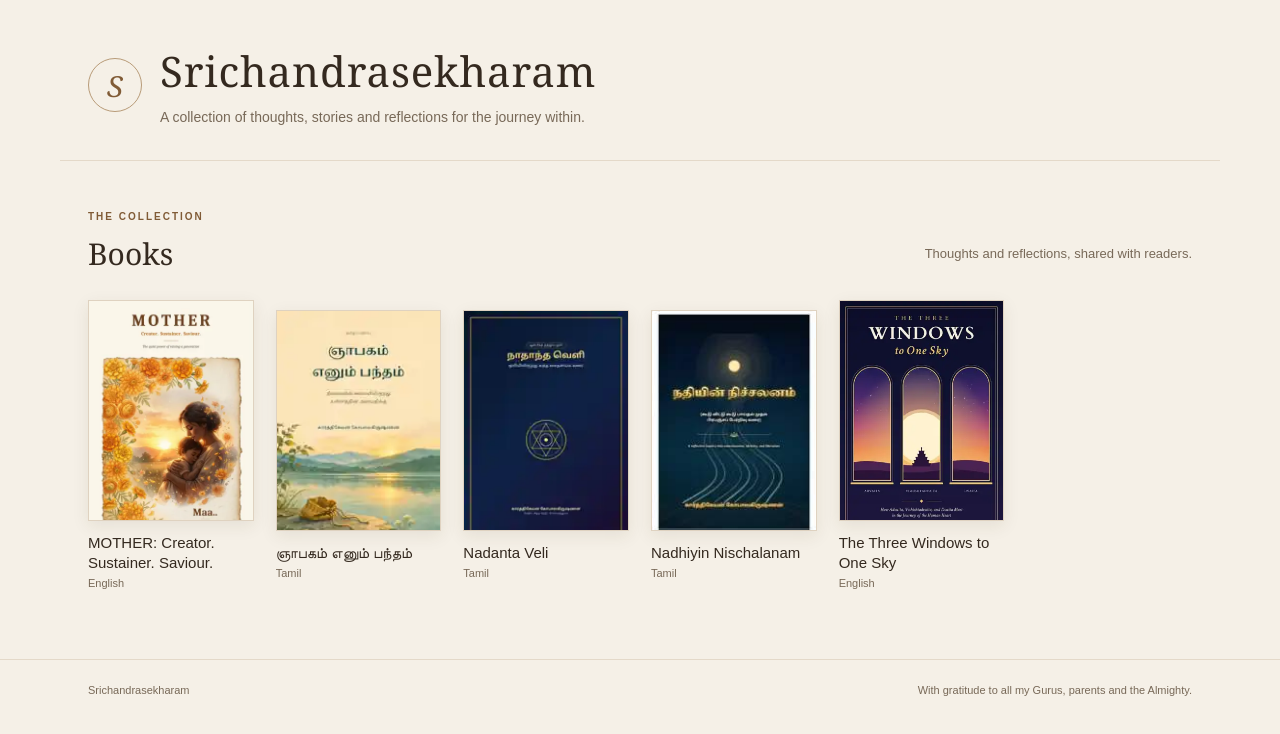
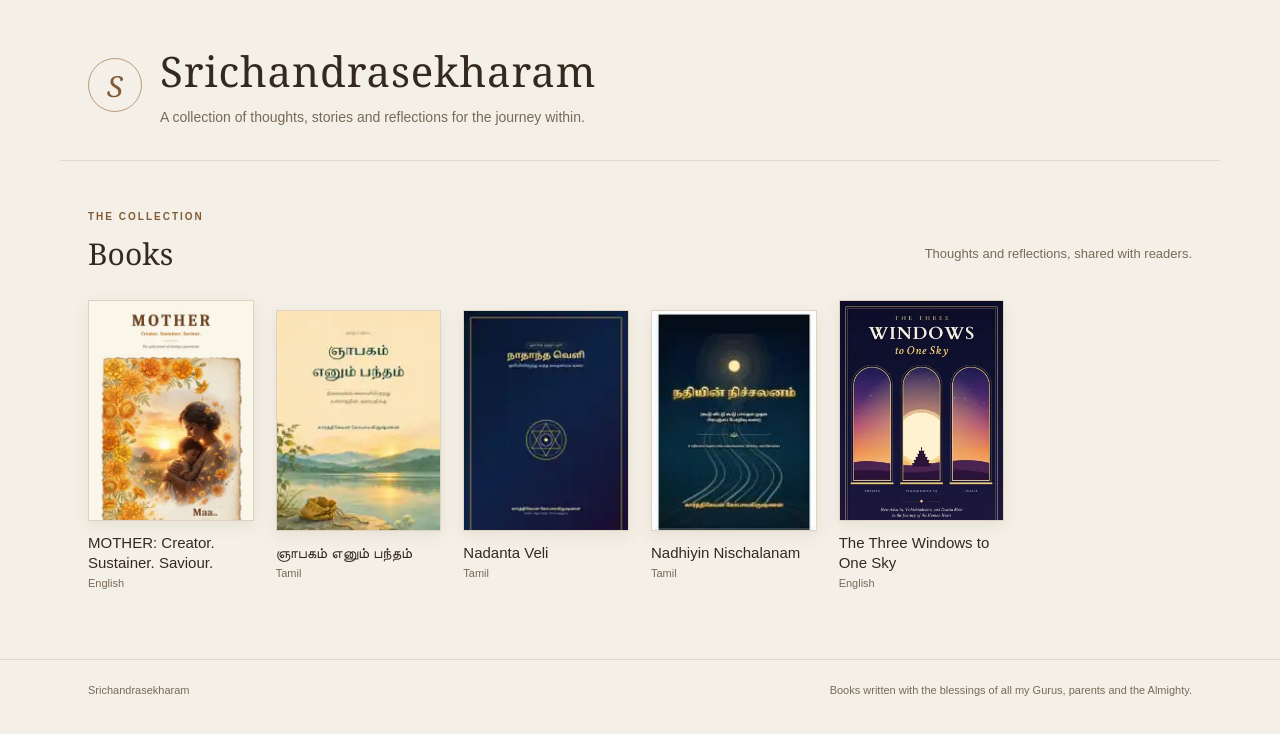
Before and after one commit to kartyji/srichandrasekharam-storefront1, a plain HTML site: page index.html in a window 1280 px wide. Drawn offline with Linux system fonts and the light colour scheme; files whose address does not match are found by name.

Commit message:
Update bookstore footer dedication

```diff
--- a/index.html
+++ b/index.html
@@ -17,7 +17,7 @@
     <section class="section-heading"><div><span class="eyebrow">THE COLLECTION</span><h2>Books</h2></div><p>Thoughts and reflections, shared with readers.</p></section>
     <section id="book-grid" class="book-grid" aria-label="Book catalogue"></section>
   </main>
-  <footer><span>Srichandrasekharam</span><span>With gratitude to all my Gurus, parents and the Almighty.</span></footer>
+  <footer><span>Srichandrasekharam</span><span>Books written with the blessings of all my Gurus, parents and the Almighty.</span></footer>
   <dialog id="book-dialog" class="book-dialog">
     <button class="close" id="close-dialog" aria-label="Close">×</button>
     <div class="dialog-layout">
```
